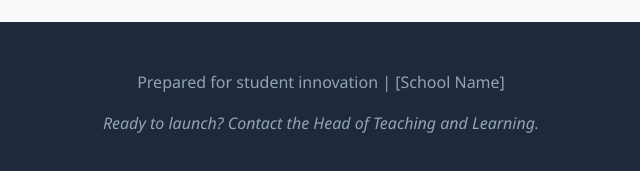
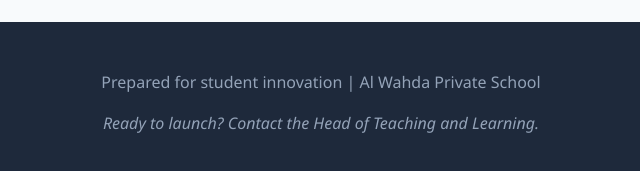
Before and after one commit to brandonabaki-design/Student-Innovation, a plain HTML site: page index.html in a window 1280 px wide. Shown: the part 5295-5466 px from the top of the page, 319-959 px from the left. Drawn offline with Linux system fonts and the light colour scheme.

Commit message:
Update index.html

```diff
--- a/index.html
+++ b/index.html
@@ -445,7 +445,7 @@
 </div>
 
 <footer>
-    <p>Prepared for student innovation | [School Name]</p>
+    <p>Prepared for student innovation | Al Wahda Private School </p>
     <p><em>Ready to launch? Contact the Head of Teaching and Learning.</em></p>
 </footer>
 
```
